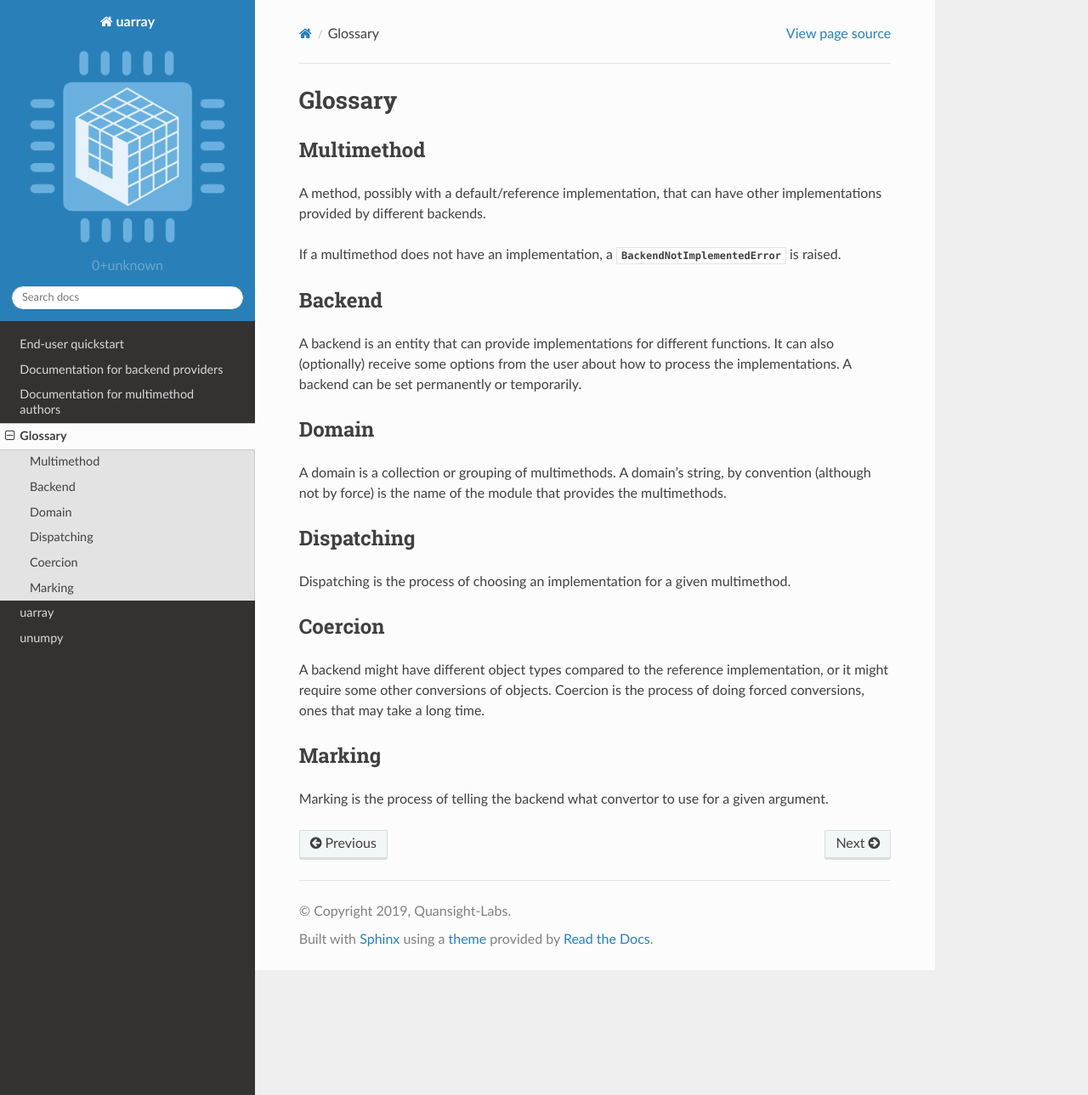
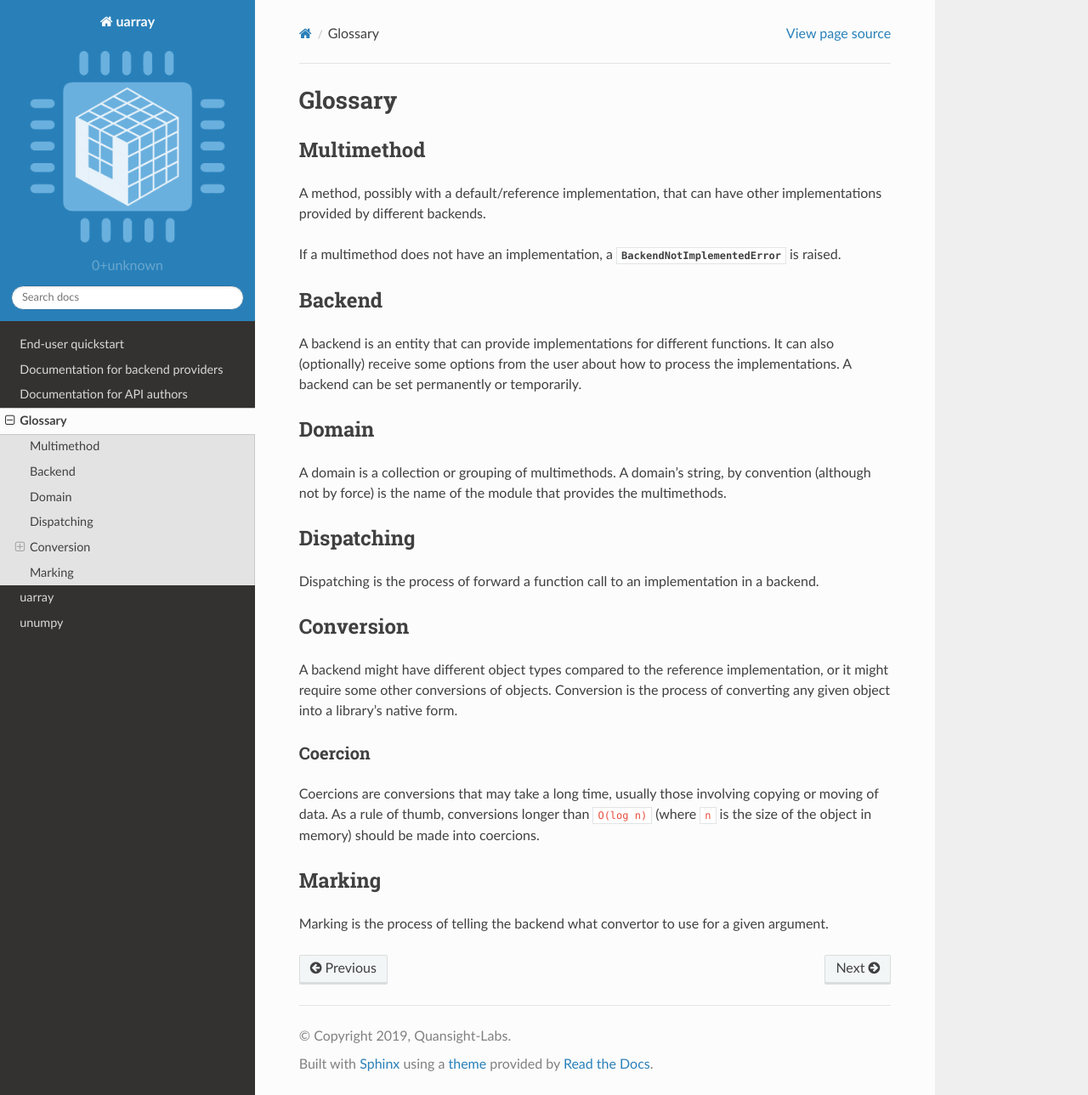
Before and after one commit to Quansight-Labs/uarray, a Sphinx documentation site: the page built from docs/glossary.rst, in a window 1280 px wide and 1289 px high. Shown: the whole window at 85% size. Built offline with Sphinx 7.4.7 and the Read the Docs theme 2.0.0, drawn with Linux system fonts in a browser that asks for light colours.

Commit message:
Respond to feedback by @rgommers.

```diff
--- a/docs/glossary.rst
+++ b/docs/glossary.rst
@@ -32,14 +32,24 @@ the multimethods.
 Dispatching
 -----------
 
-Dispatching is the process of choosing an implementation for a given multimethod.
+Dispatching is the process of forward a function call to an implementation
+in a backend.
+
+Conversion
+----------
+
+A backend might have different object types compared to the reference
+implementation, or it might require some other conversions of objects.
+Conversion is the process of converting any given object into a
+library's native form.
 
 Coercion
---------
+^^^^^^^^
 
-A backend might have different object types compared to the reference implementation,
-or it might require some other conversions of objects. Coercion is the process of doing
-forced conversions, ones that may take a long time.
+Coercions are conversions that may take a long time, usually those
+involving copying or moving of data. As a rule of thumb, conversions
+longer than ``O(log n)`` (where ``n`` is the size of the object  in
+memory) should be made into coercions.
 
 .. _MarkingGlossary:
 
```
Also changed, not shown: docs/enduser_docs.rst (+7 -0 lines), docs/libauthor_docs.rst (+7 -2 lines), docs/multimethod_docs.rst (+9 -5 lines).
